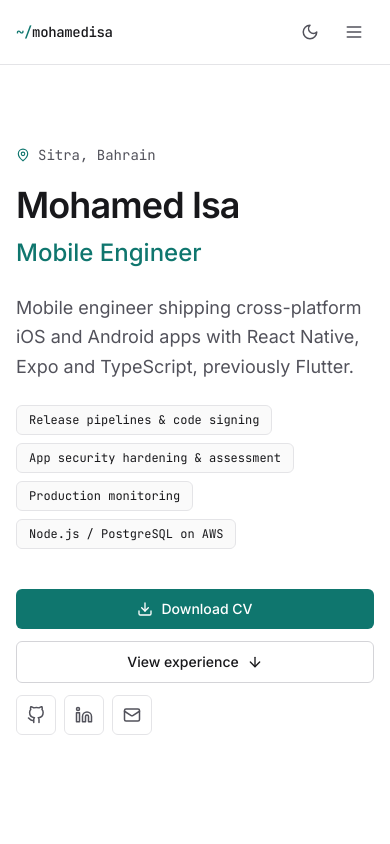
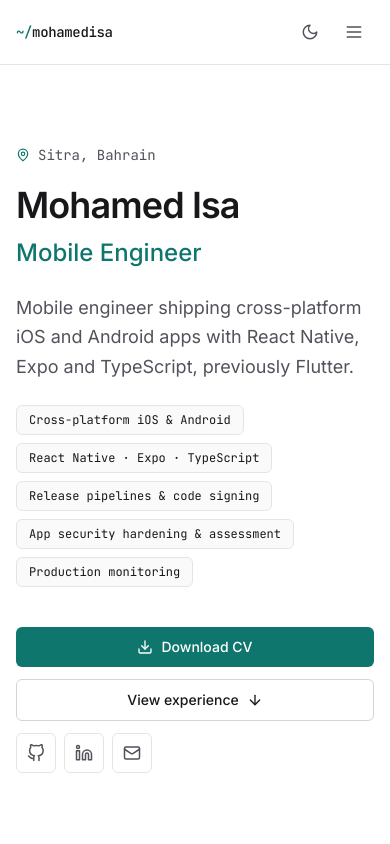
Before and after one commit to MohamedIsa/mohamedisa-portfolio, a Next.js app: page / in a window 390 px wide. Shown: the top 844 px of the page. Built offline with nearby package versions, Linux system fonts and the light colour scheme.

Commit message:
Lead hero focus chips with mobile, drop the backend chip
Co-Authored-By: Claude Fable 5.1 <noreply@anthropic.com>
Claude-Session: https://claude.ai/code/session_01CN296QBKKazX5cnoycDiqy

```diff
--- a/src/data/profile.ts
+++ b/src/data/profile.ts
@@ -76,10 +76,11 @@ export const profile: Profile = {
 
 /** Short capability list shown in the hero; drawn from the About text. */
 export const focusAreas: string[] = [
+  "Cross-platform iOS & Android",
+  "React Native · Expo · TypeScript",
   "Release pipelines & code signing",
   "App security hardening & assessment",
   "Production monitoring",
-  "Node.js / PostgreSQL on AWS",
 ];
 
 export const experience: Experience[] = [
```
